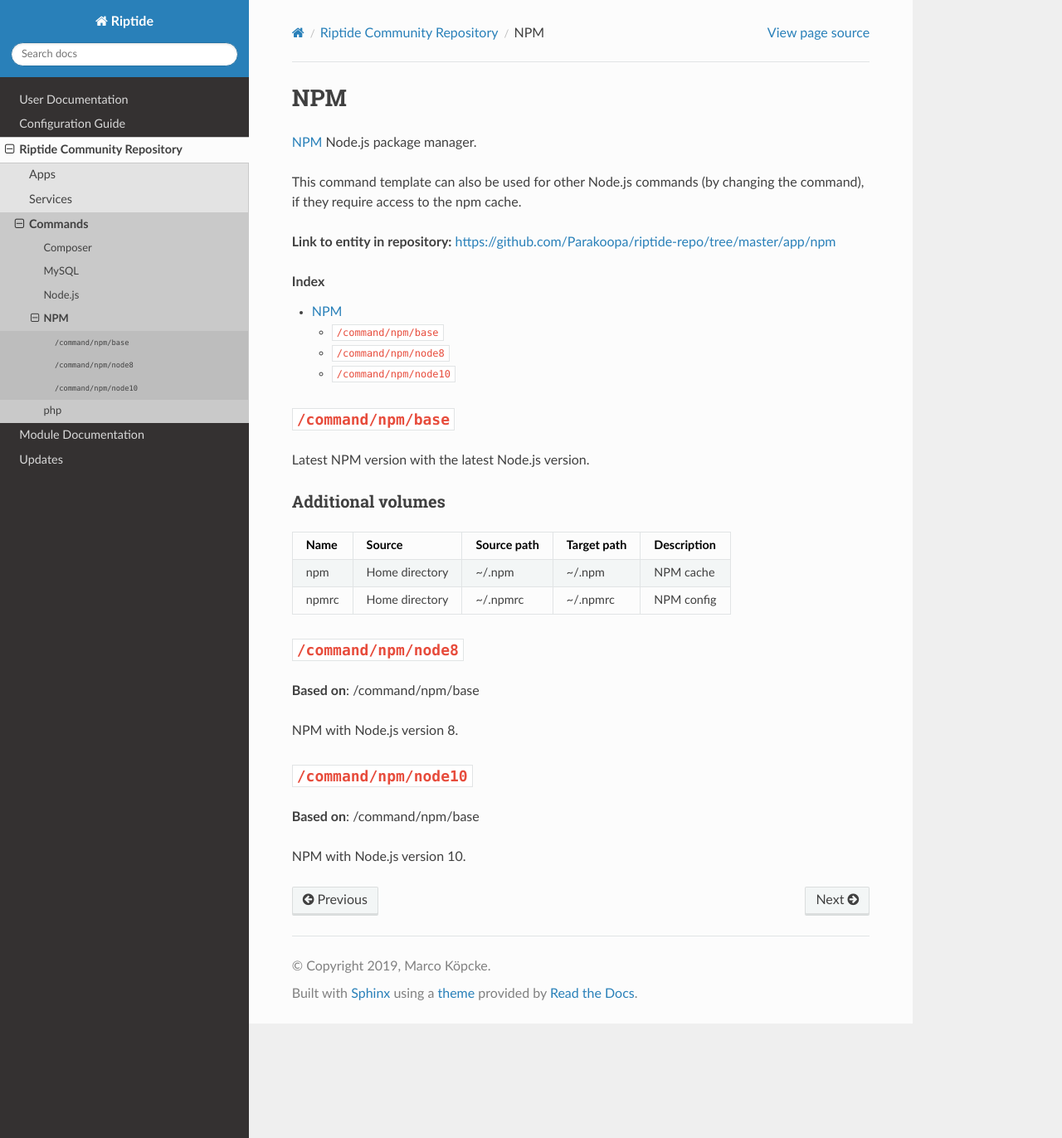
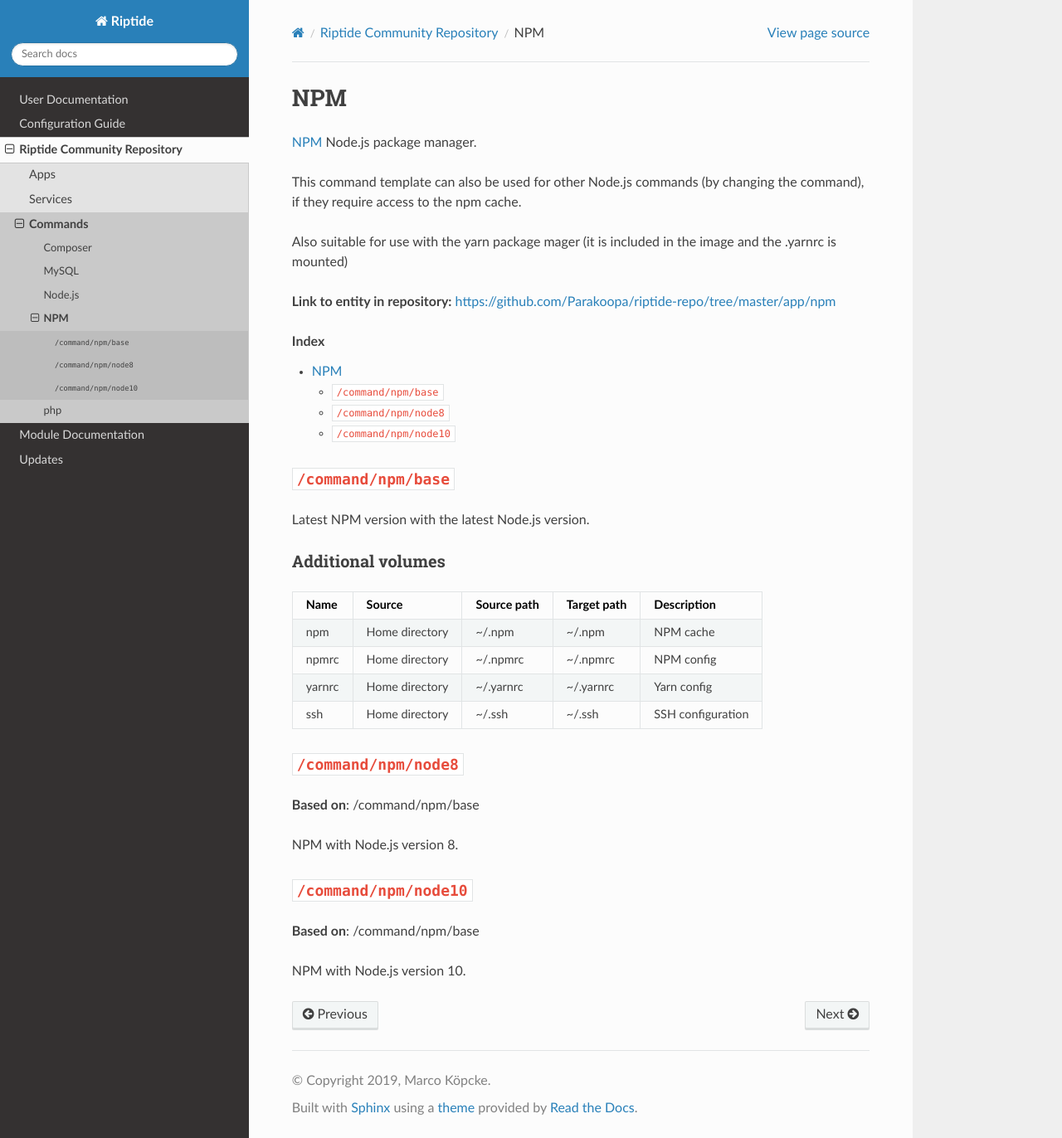
Before and after one commit to theCapypara/riptide-docs, a Sphinx documentation site: the page built from source/repo_docs/command/npm.rst, in a window 1280 px wide and 1372 px high. Shown: the whole window at 83% size. Built offline with Sphinx 7.4.7 and the Read the Docs theme 2.0.0, drawn with Linux system fonts in a browser that asks for light colours; formulas are drawn with MathJax 3.

Commit message:
Riptide Repo documentation - Build for 75c01c04
URL: https://github.com/Parakoopa/riptide-repo/commit/75c01c04cc96c87c7b4c7efa37a349551cf1282f

```diff
--- a/source/repo_docs/command/npm.rst
+++ b/source/repo_docs/command/npm.rst
@@ -7,6 +7,8 @@
 
 This command template can also be used for other Node.js commands (by changing the command), if they
 require access to the npm cache.
+
+Also suitable for use with the yarn package mager (it is included in the image and the .yarnrc is mounted)
 
 .. _npm: https://www.npmjs.com/
 
@@ -23,13 +25,17 @@
 Additional volumes
 ~~~~~~~~~~~~~~~~~~
 
-+-----------------------+-----------------------------+---------------------------------------------+-------------+-------------+
-| Name                  | Source                      | Source path                                 | Target path | Description |
-+=======================+=============================+=============================================+=============+=============+
-| npm                   | Home directory              | ~/.npm                                      | ~/.npm      | NPM cache   |
-+-----------------------+-----------------------------+---------------------------------------------+-------------+-------------+
-| npmrc                 | Home directory              | ~/.npmrc                                    | ~/.npmrc    | NPM config  |
-+-----------------------+-----------------------------+---------------------------------------------+-------------+-------------+
++-----------------------+-----------------------------+---------------------------------------------+-------------+--------------------+
+| Name                  | Source                      | Source path                                 | Target path | Description        |
++=======================+=============================+=============================================+=============+====================+
+| npm                   | Home directory              | ~/.npm                                      | ~/.npm      | NPM cache          |
++-----------------------+-----------------------------+---------------------------------------------+-------------+--------------------+
+| npmrc                 | Home directory              | ~/.npmrc                                    | ~/.npmrc    | NPM config         |
++-----------------------+-----------------------------+---------------------------------------------+-------------+--------------------+
+| yarnrc                | Home directory              | ~/.yarnrc                                   | ~/.yarnrc   | Yarn config        |
++-----------------------+-----------------------------+---------------------------------------------+-------------+--------------------+
+| ssh                   | Home directory              | ~/.ssh                                      | ~/.ssh      | SSH configuration  |
++-----------------------+-----------------------------+---------------------------------------------+-------------+--------------------+
 
 ``/command/npm/node8``
 ----------------------
```
